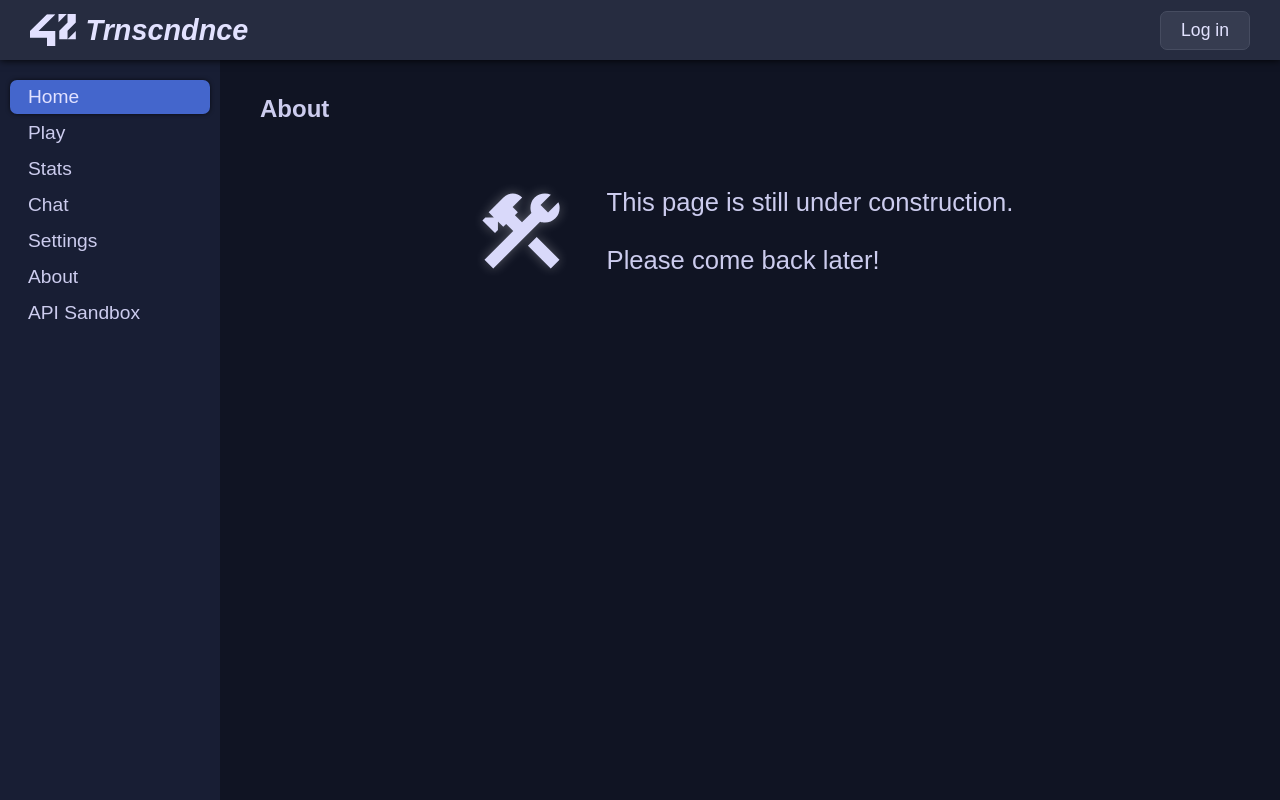
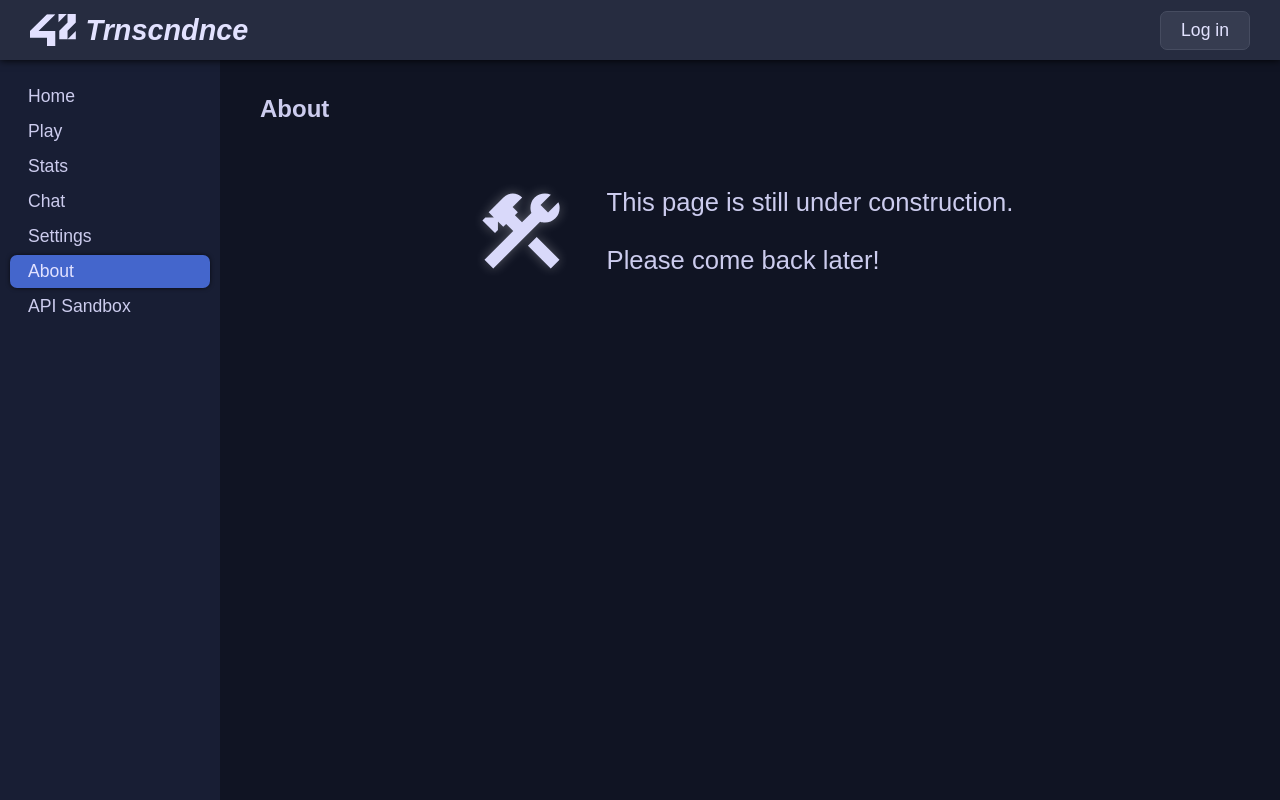
Before and after one commit to PliegerNicolas/ft_transcendence, a React (Vite) app in the folder srcs/requirements/frontend/app/: page /about in a window 1280 px wide. Built offline with nearby package versions, Linux system fonts and the light colour scheme.

Commit message:
Solved a navbar update issue, using the react router useLocation hook

```diff
--- a/srcs/requirements/frontend/app/src/App.css
+++ b/srcs/requirements/frontend/app/src/App.css
@@ -81,17 +81,14 @@
 	min-height: 100%;
 }
 
-.Navbar__Link > button {
-	width: 100%;
+.Navbar__Link {
+	width: calc(100% - 36px);
 	border: none;
 	border-radius: 7px;
-	font-size: 1.2rem;
+	font-size: 1.1rem;
 	padding: 6px 18px;
 	text-align: left;
-}
-
-.Navbar > button:hover {
-	cursor: pointer;
+	text-decoration: none;
 }
 
 .Navbar__Button {
@@ -124,7 +121,7 @@
 	overflow: scroll;
 }
 
-.MainContent__UserList {
+.APISandbox__UserList {
 	margin: 50px 100px;
 	border: 1px solid var(--bg-color-4);
 	border-radius: 7px;
@@ -132,13 +129,20 @@
 	padding: 0 20px 15px;
 }
 
-.MainContent__UserList > p {
-	margin: 0px 20px;
+.APISandbox__UserListItems {
+	border: 1px solid var(--bg-color-3);
+	padding: 5px;
+	margin: 0px 15px;
+	border-radius: 9px;
+}
+
+.APISandbox__UserListItems > p {
+	margin: 0px;
 	padding: 5px;
 	border: none;
 	animation: fadein .25s ease-in-out;
 }
-.MainContent__UserList > p.odd {
+.APISandbox__UserListItems > p.odd {
 	background: var(--bg-color-3);
 }
 
--- a/srcs/requirements/frontend/app/src/App.tsx
+++ b/srcs/requirements/frontend/app/src/App.tsx
@@ -1,6 +1,5 @@
 import "./App.css";
 
-import React from "react";
 import { BrowserRouter as Router, Routes, Route } from "react-router-dom";
 
 import Header from "./components/Header.tsx";
@@ -16,14 +15,14 @@ import APISandbox from "./components/APISandbox.tsx";
 
 function App()
 {
-	const [navCurrent, setNavCurrent] = React.useState(0);
-
+	console.log(window.location.pathname);
+	console.log(window.location.host);
 	return (
 		<div className="App">
 			<Header />
 			<Router>
 				<div className="App__Content">
-					<Navbar current={navCurrent} setCurrent={setNavCurrent}/>
+					<Navbar />
 					<Routes>
 						<Route path="/"	element={<Home />} />
 						<Route path="/play" element={<Play />} />
--- a/srcs/requirements/frontend/app/src/components/APISandbox.tsx
+++ b/srcs/requirements/frontend/app/src/components/APISandbox.tsx
@@ -1,4 +1,6 @@
 import React from "react";
+import {Link} from "react-router-dom";
+
 import hourglass from "../assets/hourglass.svg";
 
 function APISandbox()
@@ -26,7 +28,7 @@ function APISandbox()
 	function loadUserList() {
 			if (loaded)
 				return ;
-			xhttp.open("GET", "http://localhost:3450/users", true);
+			xhttp.open("GET", "http://127.0.0.1:3450/users", true);
 			xhttp.send();
 	}
 
@@ -41,14 +43,15 @@ function APISandbox()
 				be removed sooner or later.
 			</p>
 			{
-				<div className="MainContent__UserList">
+				<div className="APISandbox__UserList">
 					<h3>User list:</h3>
 					{
 						loaded ?
-						userListHtml :
+						<div className="APISandbox__UserListItems">{userListHtml}</div> :
 						<div className="Spinner"><img src={ hourglass } /></div> }
 				</div>
 				}
+			<Link to="/">Go home</Link>
 		</main>
 	);
 }
--- a/srcs/requirements/frontend/app/src/components/Navbar.tsx
+++ b/srcs/requirements/frontend/app/src/components/Navbar.tsx
@@ -1,8 +1,7 @@
-import {Link} from "react-router-dom";
+import {useLocation, Link} from "react-router-dom";
 
-function Navbar({current, setCurrent}: {current: number, setCurrent: Function})
+function Navbar()
 {
-	//const options = ["Home", "Play", "Stats", "Chat", "Settings", "About"];
 	const options = [
 		{ name: "Home", path: "/" },
 		{ name: "Play",	path: "/play" },
@@ -12,16 +11,16 @@ function Navbar({current, setCurrent}: {current: number, setCurrent: Function})
 		{ name: "About", path: "/about" },
 		{ name: "API Sandbox", path: "/apisandbox" }
 	];
+	let loc = useLocation();
 
 	const navHtml = options.map((elem, index) =>
-		<Link to={elem.path} key={index} className="Navbar__Link">
-			<button
-				key={index}
-				className={"Navbar__Button" + (index === current ? "--Current" : "")}
-				onClick={() => {setCurrent(index);}}
-			>
-				{elem.name}
-			</button>
+		<Link to={elem.path} key={index}
+			className={
+				"Navbar__Link " +
+				"Navbar__Button" + ( elem.path === loc.pathname ? "--Current" : "")
+			}
+		>
+			{elem.name}
 		</Link>
 	);
 
```
